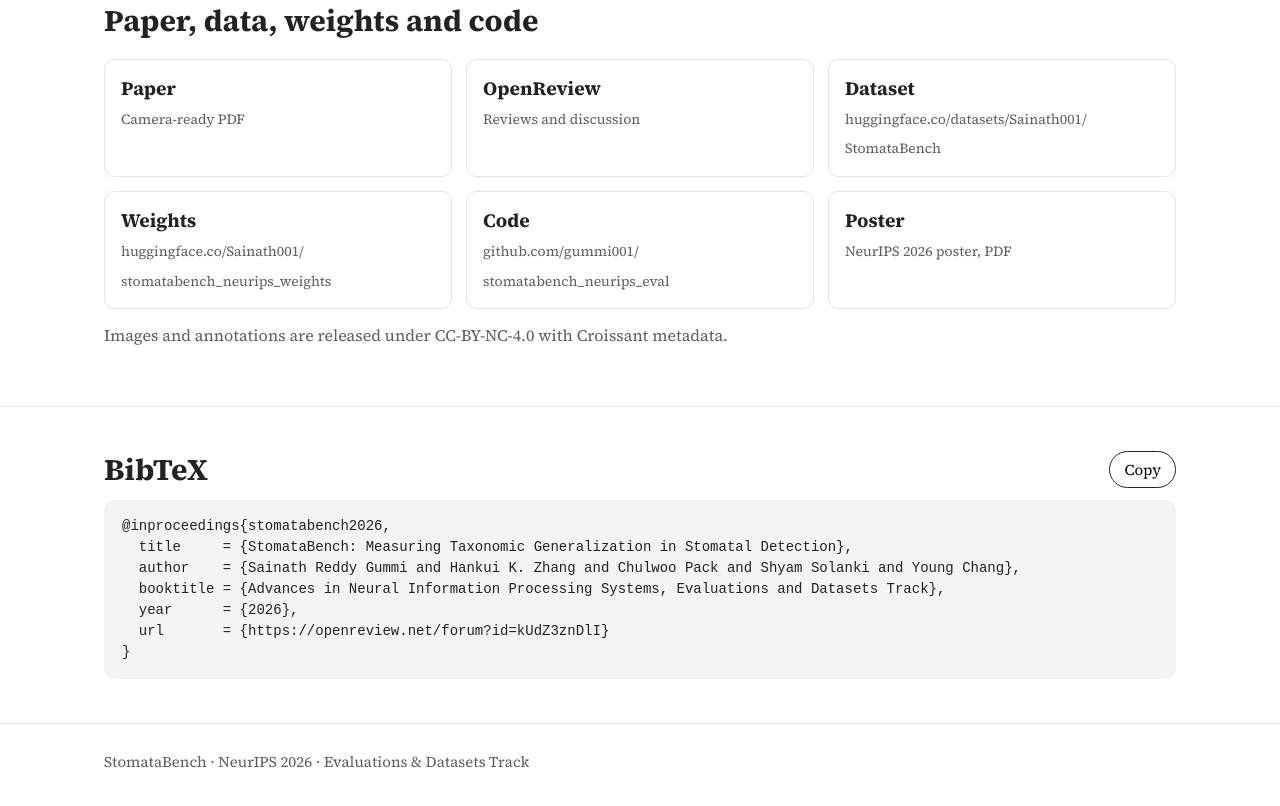
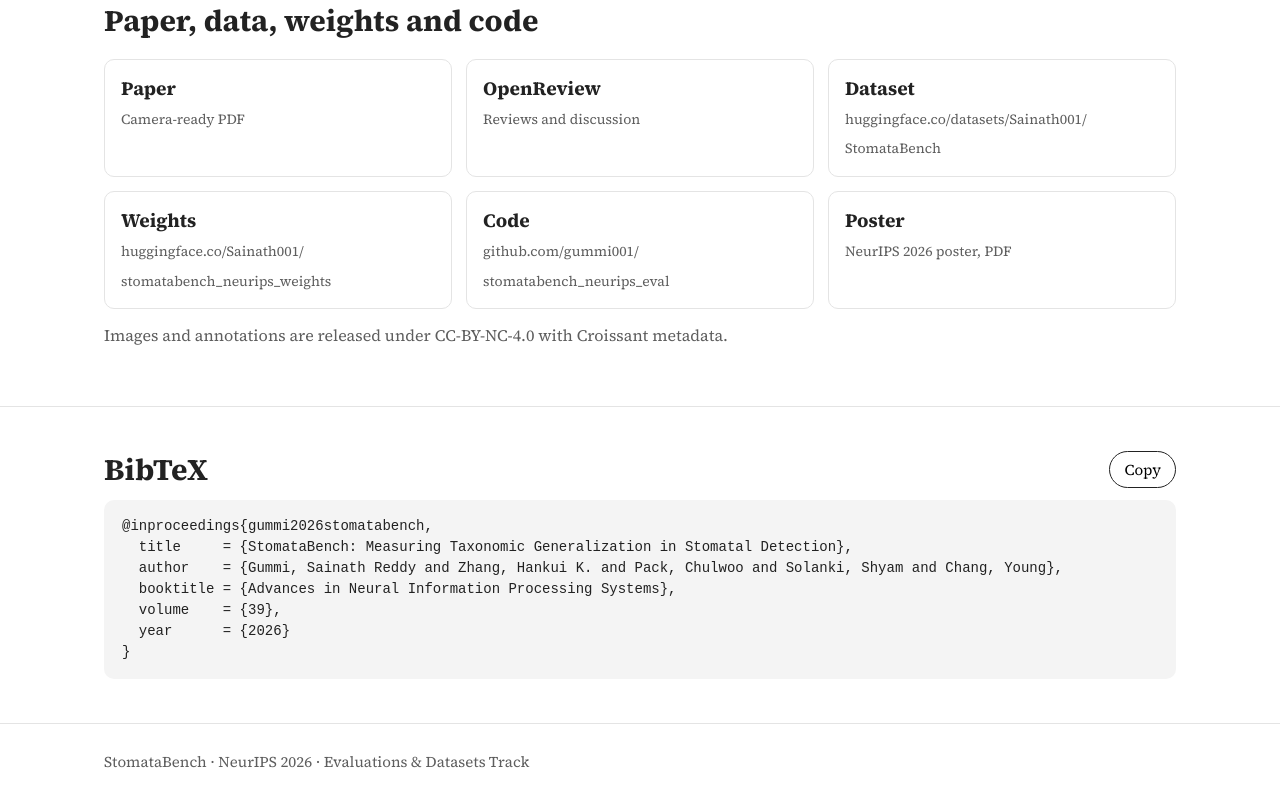
Before and after one commit to gummi001/StomataBench, a plain HTML site: page index.html in a window 1280 px wide. Shown: the part 6203-7009 px from the top of the page. Drawn offline with Linux system fonts and the light colour scheme.

Commit message:
Use the NeurIPS citation

```diff
--- a/index.html
+++ b/index.html
@@ -351,12 +351,12 @@
 <section aria-labelledby="bibtex">
   <div class="wrap">
     <div class="bibhead"><h2 id="bibtex" style="margin:0">BibTeX</h2><button class="copy" type="button" data-target="bib">Copy</button></div>
-    <pre class="bib" id="bib">@inproceedings{stomatabench2026,
+    <pre class="bib" id="bib">@inproceedings{gummi2026stomatabench,
   title     = {StomataBench: Measuring Taxonomic Generalization in Stomatal Detection},
-  author    = {Sainath Reddy Gummi and Hankui K. Zhang and Chulwoo Pack and Shyam Solanki and Young Chang},
-  booktitle = {Advances in Neural Information Processing Systems, Evaluations and Datasets Track},
-  year      = {2026},
-  url       = {https://openreview.net/forum?id=kUdZ3znDlI}
+  author    = {Gummi, Sainath Reddy and Zhang, Hankui K. and Pack, Chulwoo and Solanki, Shyam and Chang, Young},
+  booktitle = {Advances in Neural Information Processing Systems},
+  volume    = {39},
+  year      = {2026}
 }</pre>
   </div>
 </section>
```
